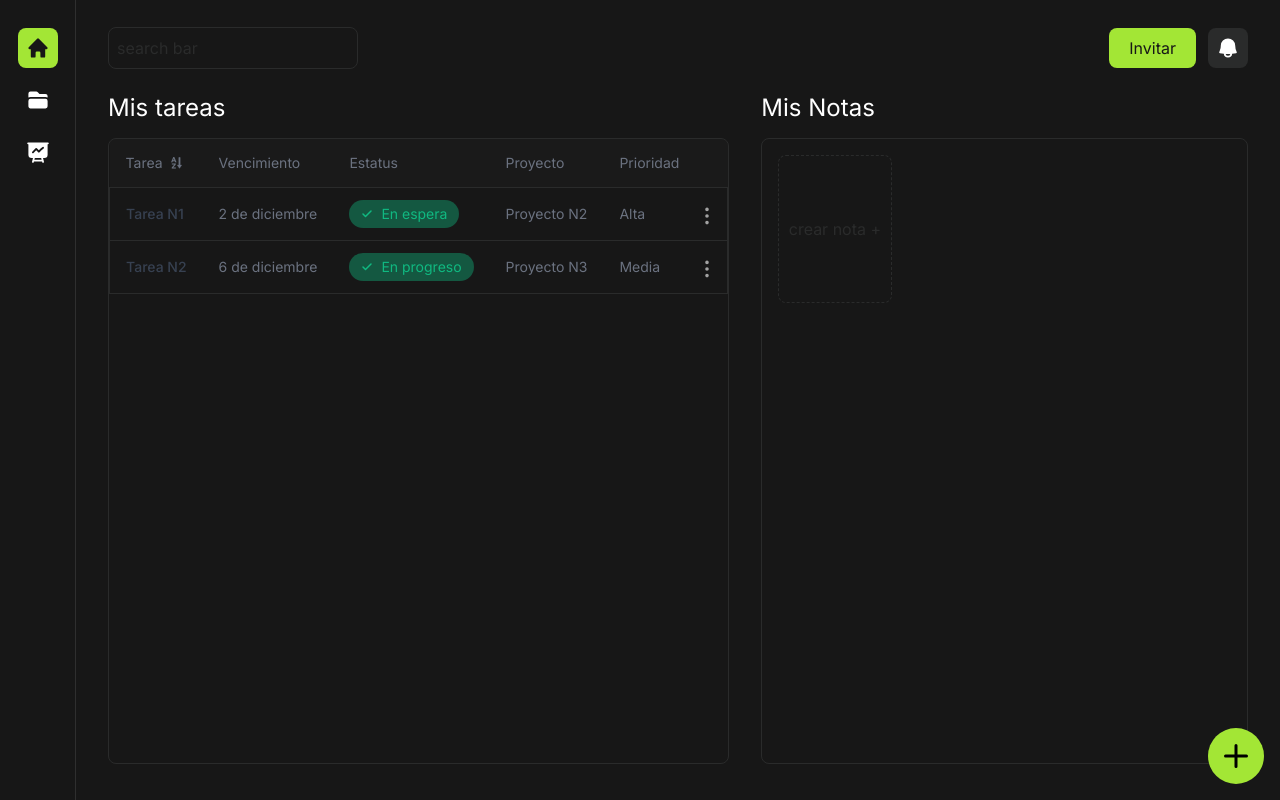
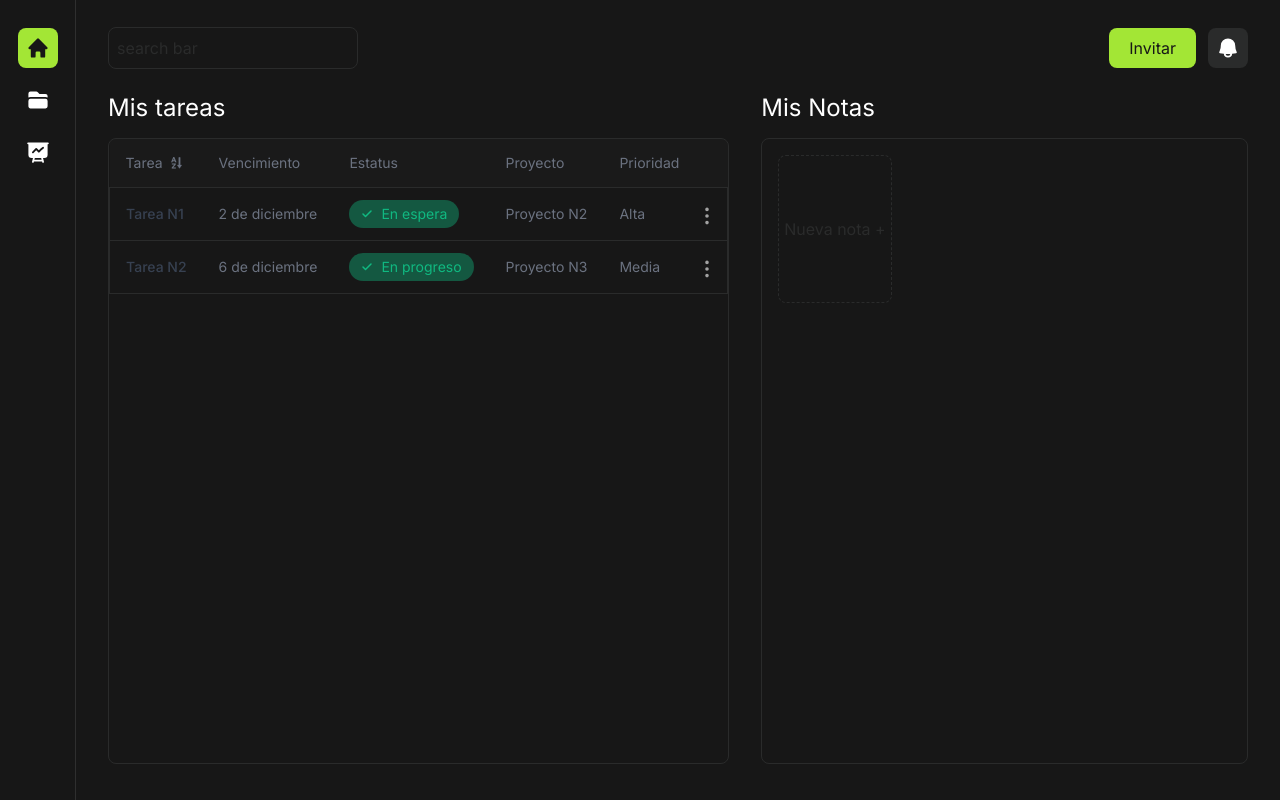
Before and after one commit to FranciscoJBrito/crud-next-prisma, a Next.js app: page / in a window 1280 px wide. Built offline with nearby package versions, Linux system fonts and the light colour scheme; no server answers.

Commit message:
adding new Note form and modal

```diff
--- a/src/app/layout.tsx
+++ b/src/app/layout.tsx
@@ -23,7 +23,7 @@ export default function RootLayout({
         <div className="flex">
           <Sidebar />
           <NotesProvider>
-            <MyModal title="Crear nota" />
+            {/* <MyModal title="Crear nota" /> */}
             <div className="flex flex-col h-screen w-full pt-[18px] pb-9 px-8">
             {children}
             </div>
--- a/src/components/Modal/Modal.tsx
+++ b/src/components/Modal/Modal.tsx
@@ -4,6 +4,7 @@ import { useState } from "react";
 import { XCircleIcon } from "@heroicons/react/24/outline";
 import Form from "../ui/Form";
 import { PlusIcon } from "@heroicons/react/20/solid";
+import CreateNoteBtn from "../ui/CreateNoteBtn";
 
 export default function MyModal(props: { title: string }) {
   //Handle Modal
@@ -14,11 +15,13 @@ export default function MyModal(props: { title: string }) {
 
   return (
     <>
-      <div className="absolute bottom-4 right-4">
-        <PlusIcon
-          className="h-14 w-14 text-black bg-lime-400 p-2 rounded-[50%]"
+      <div className="">
+        <button
+          className="w-full h-full border-[1px] border-custom-gray border-dashed text-custom-gray rounded-lg hover:bg-custom-gray/10 hover:text-white/20 hover:border-white/20"
           onClick={handleModal}
-        />
+        >
+          Nueva nota +
+        </button>
       </div>
 
       <Transition appear show={isOpen} as="div">
@@ -55,7 +58,7 @@ export default function MyModal(props: { title: string }) {
                     {props.title}
                   </Dialog.Title>
                   <div className="mt-2 w-96">
-                    <Form handleModal={handleModal}/>
+                    <Form handleModal={handleModal} />
                   </div>
 
                   <div className="absolute rounded-[50%] p-2 top-0 right-0">
--- a/src/components/MyNotes/MyNotes.tsx
+++ b/src/components/MyNotes/MyNotes.tsx
@@ -1,9 +1,10 @@
+import MyModal from "../Modal/Modal"
 import CreateNoteBtn from "../ui/CreateNoteBtn"
 
 const MyNotes = () => {
   return (
     <div className="grid grid-cols-4 grid-rows-4 w-full h-full border-[1px] border-custom-gray rounded-lg p-4 overflow-scroll">
-            <CreateNoteBtn />
+            <MyModal title="Crear Nota"/>
     </div>
   )
 }
--- a/src/components/ui/CreateNoteBtn.tsx
+++ b/src/components/ui/CreateNoteBtn.tsx
@@ -1,6 +1,11 @@
-const CreateNoteBtn = () => {
+interface Props {
+  onClick: () => void
+}
+
+const CreateNoteBtn = (props: Props) => {
   return (
     <button className="w-full h-full border-[1px] border-custom-gray border-dashed text-custom-gray rounded-lg hover:bg-white/5 hover:text-custom-black hover:border-custom-black"
+    onClick={props.onClick}
     >
       crear nota +
     </button>
```
